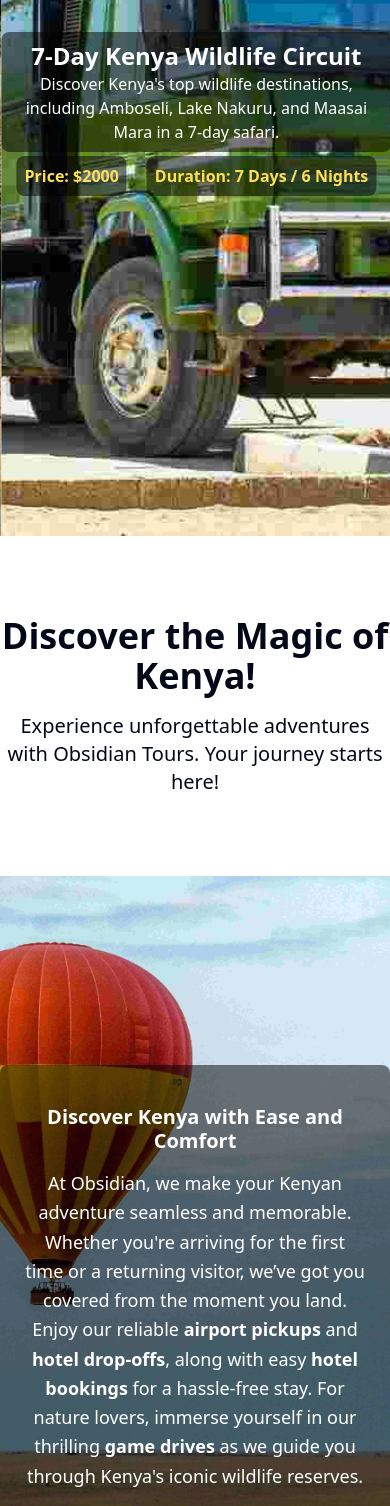
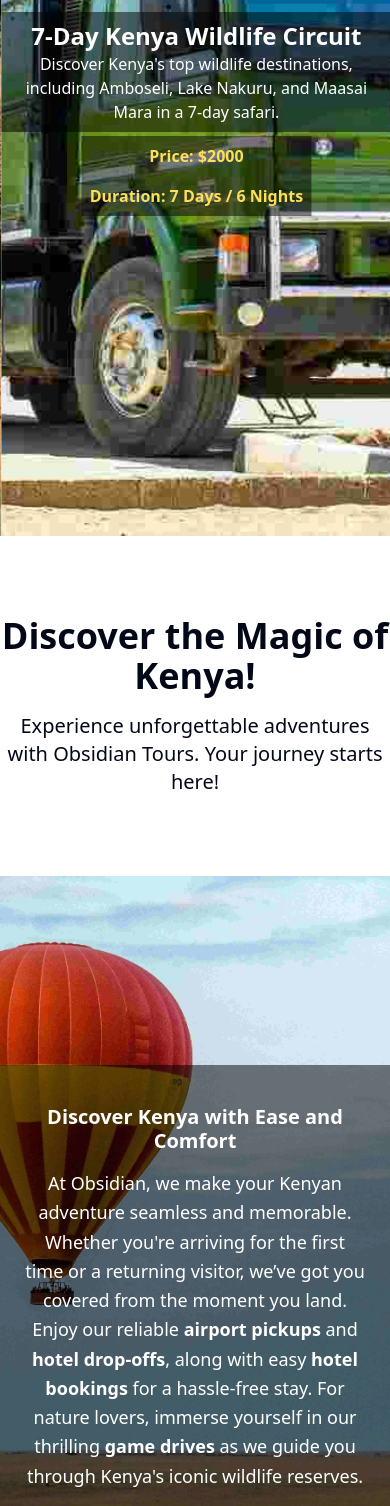
Before and after one commit to Ceasor7/obsidian, a Next.js app: page / in a window 390 px wide. Shown: the part 380-1886 px from the top of the page. Built offline with nearby package versions, Linux system fonts and the light colour scheme; no server answers.

Commit message:
house keeping 2

```diff
--- a/components/About.tsx
+++ b/components/About.tsx
@@ -4,7 +4,7 @@
   return (
     <section className="flex items-center justify-center flex-col">
       <div className="w-full h-screen bg-hero bg-no-repeat bg-center bg-cover bg-fixed pt-14 flex flex-col items-center justify-center text-center lg:px-20 3xl:px-0 mx-auto pb-24">
-        <div className="bg-black bg-opacity-50 p-6 rounded-lg mt-6">
+        <div className="bg-black bg-opacity-50 p-6 mt-6">
           <h2 className="text-xl flex items-center justify-center font-[700] leading-[120%] text-white lg:font-[700] lg:leading-[120%]  mt-4">
             Discover Kenya with Ease and Comfort
           </h2>
--- a/components/AutoScroll/EmblaCarousel.tsx
+++ b/components/AutoScroll/EmblaCarousel.tsx
@@ -52,17 +52,17 @@
                   transition={{ duration: 0.8, ease: "easeInOut" }}
                   key={index}
                 >
-                  <div className=" bg-black rounded-lg bg-opacity-50 p-2 mb-1">
+                  <div className=" bg-black bg-opacity-50 mx-auto p-2 mb-1">
                     <h2 className=" text-2xl lg:text-4xl text-white font-bold">
                       {slide.title}
                     </h2>
                     <p className=" text-white">{slide.description}</p>
                   </div>
-                  <div className=" flex justify-between gap-x-5">
-                    <p className=" bg-black font-bold rounded-lg bg-opacity-50 p-2 text-[#ffde59]">
+                  <div className=" flex flex-col sm:flex-row justify-between gap-x-5">
+                    <p className=" bg-black font-bold bg-opacity-50 p-2 text-[#ffde59]">
                       Price: {slide.price}
                     </p>
-                    <p className=" bg-black font-bold rounded-lg bg-opacity-50 p-2 text-[#ffde59]">
+                    <p className=" bg-black font-bold bg-opacity-50 p-2 text-[#ffde59]">
                       Duration: {slide.duration}
                     </p>
                   </div>
--- a/components/MobileNav.tsx
+++ b/components/MobileNav.tsx
@@ -31,14 +31,11 @@
           <span className="font-bold">{siteConfig.name}</span>
         </MobileLink>
         <div className="flex flex-col gap-3 mt-3">
-          <MobileLink onOpenChange={setOpen} href="/blog">
-            Blog
+          <MobileLink onOpenChange={setOpen} href="/">
+            Home
           </MobileLink>
-          <MobileLink onOpenChange={setOpen} href="/about">
-            About
-          </MobileLink>
-          <MobileLink onOpenChange={setOpen} href="/project">
-            Projects
+          <MobileLink onOpenChange={setOpen} href="#services">
+            Services
           </MobileLink>
           <MobileLink onOpenChange={setOpen} href="/contact">
             Contact
@@ -47,7 +44,7 @@
           <div className="flex flex-row gap-6">
             <a target="_blank" rel="noreferrer" href={siteConfig.links.twitter}>
               <span className="sr-only">Twitter</span>
-              <FaXTwitter size={30} />
+              <FaXTwitter size={20} />
             </a>
             <a
               target="_blank"
@@ -55,7 +52,7 @@
               href={siteConfig.links.facebook}
             >
               <span className="sr-only">Facebook</span>
-              <FaFacebookF size={30} />
+              <FaFacebookF size={20} />
             </a>
             <a
               target="_blank"
@@ -63,7 +60,7 @@
               href={siteConfig.links.instagram}
             >
               <span className="sr-only">Instagram</span>
-              <FaInstagram size={30} />
+              <FaInstagram size={20} />
             </a>
           </div>
         </div>
--- a/components/Testimonials/Testimonials.tsx
+++ b/components/Testimonials/Testimonials.tsx
@@ -8,23 +8,26 @@
     name: "Fiona Oyugi",
     feedback:
       "Amazing experience! The tour was well-organized, and the staff was super friendly.",
+    rating: 5,
   },
   {
     name: "Peter k.Njuguna",
     feedback:
       "We had the best time exploring Kenya with Obsidian Tours. Highly recommended!",
+    rating: 4,
   },
   {
     name: "Alexandar Ishmael",
     feedback:
       "Fantastic service from start to finish. Will definitely book again!",
+    rating: 5,
   },
 ];
 
 const Testimonials: React.FC = () => {
   return (
-    <div className=" py-16">
-      <div className="max-w-6xl mx-auto text-center">
+    <div className="max-w-5xl mx-auto py-16">
+      <div className="text-center">
         <h2 className="text-4xl font-bold mb-8">What Our Clients Say</h2>
         <div className="grid grid-cols-1 md:grid-cols-3 gap-8">
           {testimonials.map((testimonial, index) => (
@@ -41,6 +44,7 @@
               <TestimonialsCard
                 name={testimonial.name}
                 feedback={testimonial.feedback}
+                rating={testimonial.rating}
               />
             </motion.div>
           ))}
--- a/components/Testimonials/TestimonialsCard.tsx
+++ b/components/Testimonials/TestimonialsCard.tsx
@@ -6,23 +6,38 @@
   CardHeader,
 } from "@/components/ui/card";
 import { RxAvatar } from "react-icons/rx";
+import { FaStar } from "react-icons/fa";
 
 type Props = {
   name: string;
   feedback: string;
+  rating: number;
 };
 
-const TestimonialsCard = ({ name, feedback }: Props) => {
+const TestimonialsCard = ({ name, feedback, rating }: Props) => {
+  const renderStars = () => {
+    return Array.from({ length: 5 }, (_, i) => (
+      <FaStar
+        key={i}
+        className={`h-5 w-5 ${
+          i < rating ? "text-yellow-500" : "text-gray-300"
+        }`}
+      />
+    ));
+  };
+
   return (
     <Card>
-      <CardHeader className=" flex justify-center items-center">
+      <CardHeader className="flex justify-center items-center">
         <RxAvatar size={50} />
       </CardHeader>
       <CardContent>
+        <div className="flex justify-center mb-4">{renderStars()}</div>{" "}
+        {/* Star rating */}
         <p>{feedback}</p>
       </CardContent>
       <CardFooter>
-        <p className=" text-sm italic">{name}</p>
+        <p className="text-sm italic">{name}</p>
       </CardFooter>
     </Card>
   );
```
Also changed, not shown: public/obsidian.png.
